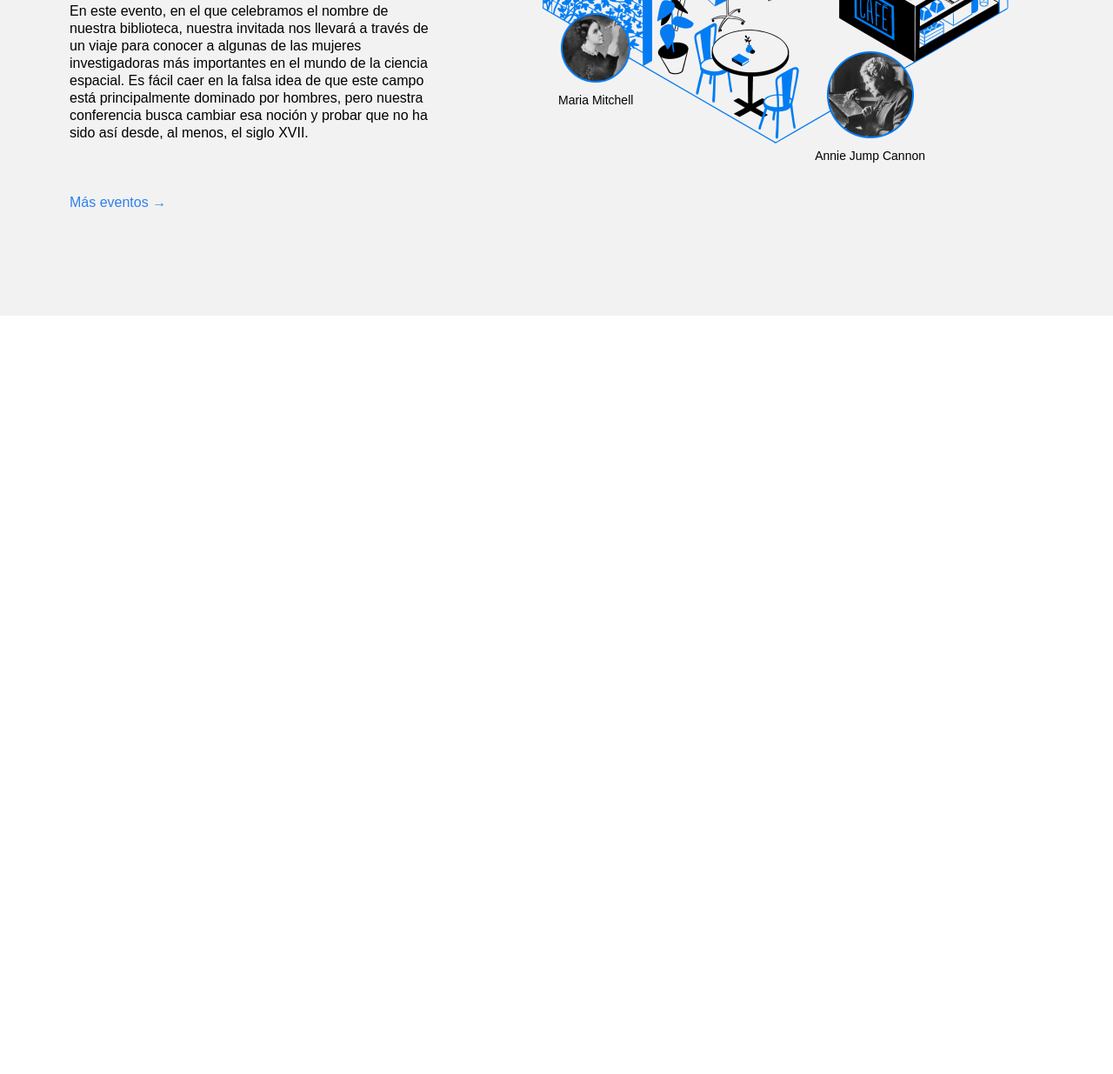
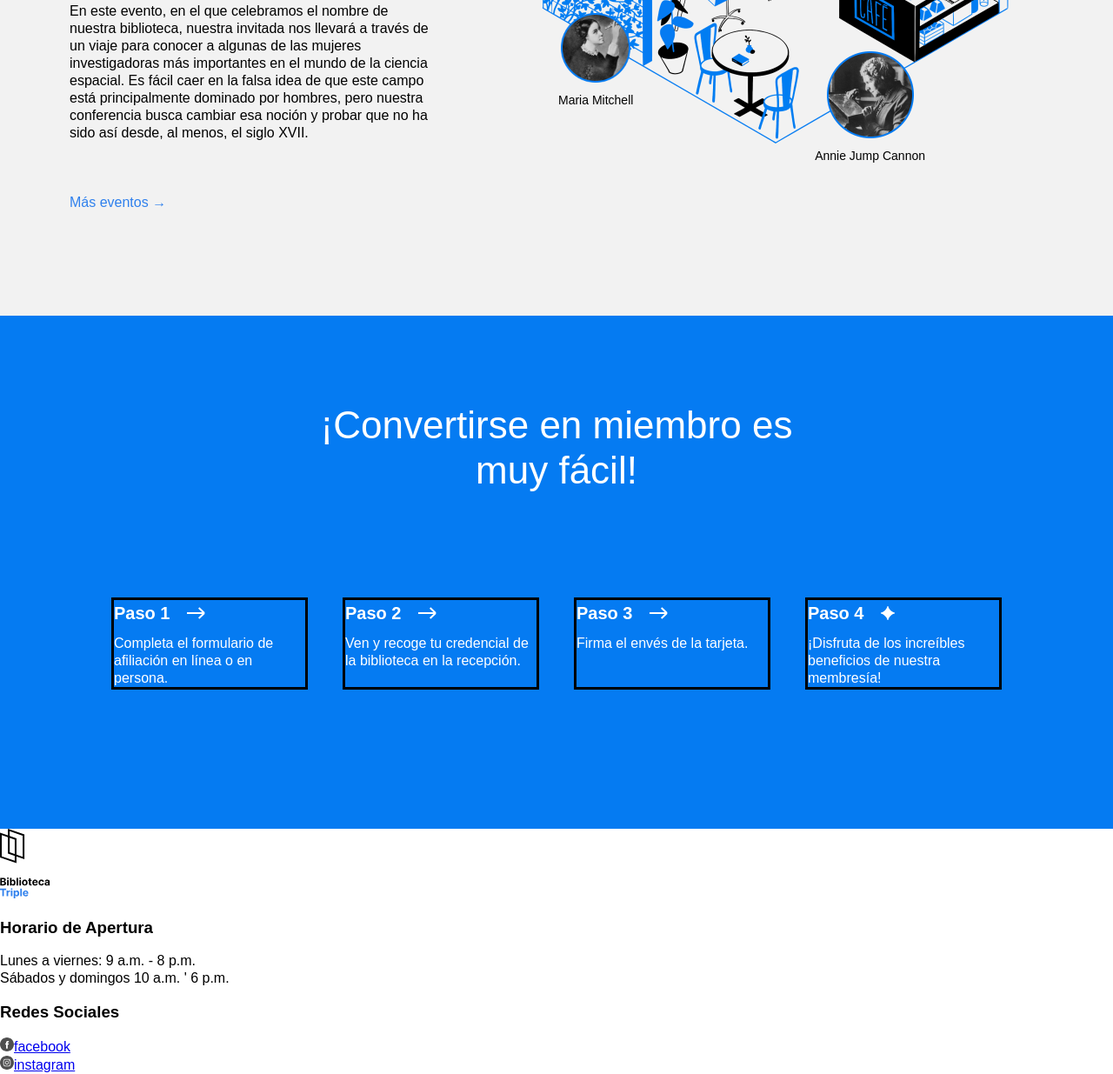
Before and after one commit to Gab-Zuin/web_project_library, a plain HTML site: page index.html in a window 1280 px wide. Shown: the part 2575-3810 px from the top of the page at 87% size. Before the commit the page ends 2938 px from the top, so only its background shows below. Drawn offline with Linux system fonts and the light colour scheme.

Commit message:
Integracion footer

```diff
--- a/index.html
+++ b/index.html
@@ -214,7 +214,110 @@
           </div>
           <!-- Comienza a crear la composición aquí -->
         </section>
+        <section class="membership">
+          <h2 class="membership__title">
+            ¡Convertirse en miembro es muy fácil!
+          </h2>
+          <ul class="membership__steps">
+            <li class="step">
+              <h3 class="step__title">
+                Paso 1
+                <img
+                  src="./images/icon_step_forward.svg"
+                  alt="icon forward"
+                  class="step__icon"
+                />
+              </h3>
+              <p class="step__description">
+                Completa el formulario de afiliación en línea o en persona.
+              </p>
+            </li>
+            <li class="step">
+              <h3 class="step__title">
+                Paso 2
+                <img
+                  src="./images/icon_step_forward.svg"
+                  alt="icon forward"
+                  class="step__icon"
+                />
+              </h3>
+              <p class="step__description">
+                Ven y recoge tu credencial de la biblioteca en la recepción.
+              </p>
+            </li>
+            <li class="step">
+              <h3 class="step__title">
+                Paso 3
+                <img
+                  src="./images/icon_step_forward.svg"
+                  alt="icon forward"
+                  class="step__icon"
+                />
+              </h3>
+              <p class="step__description">Firma el envés de la tarjeta.</p>
+            </li>
+            <li class="step">
+              <h3 class="step__title">
+                Paso 4
+                <img
+                  src="./images/icon_step_finish.svg"
+                  alt="icon finish"
+                  class="step__icon"
+                />
+              </h3>
+              <p class="step__description">
+                ¡Disfruta de los increíbles beneficios de nuestra membresía!
+              </p>
+            </li>
+          </ul>
+        </section>
       </main>
+      <footer class="footer">
+        <section class="footer__columns">
+          <div class footer__column>
+            <img
+              src="./images/logo.svg"
+              alt="imagen de logotipo"
+              class="footer__logo"
+            />
+          </div>
+          <div class="footer__column_content_hours">
+            <h3 class="footer__column-heading">Horario de Apertura</h3>
+            <ul class="footer__list">
+              <li class="footer__list-item">
+                Lunes a viernes: 9 a.m. - 8 p.m.
+              </li>
+              <li class="footer__list-item">
+                Sábados y domingos 10 a.m. ' 6 p.m.
+              </li>
+            </ul>
+          </div>
+          <div class="footer__column_content_social">
+            <h3 class footer__column-heading>Redes Sociales</h3>
+            <ul class="footer__list">
+              <li class="footer__list-item">
+                <a class="foot_column-link" href="#">
+                  <img
+                    src="./images/facebook_white.svg"
+                    alt="icono facebook"
+                    class="footer__social-icon"
+                  />facebook</a
+                >
+              </li>
+
+                <ul class="footer__list">
+                  <li class="footer__list-item">
+                    <a class="foot_column-link" href="#">
+                      <img
+                        src="./images/instagram_white.svg"
+                        alt="icono instagram"
+                        class="footer__social-icon"
+                      />instagram</a
+                    >
+                  </li>
+          </div>
+        </section>
+      </footer>
     </div>
   </body>
 </html>
--- a/styles/style.css
+++ b/styles/style.css
@@ -246,7 +246,7 @@
 
 .person_name_feynman {
   top: -30px;
-  left: 0;
+  left: 319px;
 }
 
 .person_name_burbidge {
@@ -290,3 +290,89 @@
   font-size: 14px;
   margin: 0;
 }
+
+.membership {
+  padding: 100px 0 140px;
+  background-color: #057bf2;
+  color: #ffffff;
+}
+
+.membership__title {
+  max-width: 574px;
+  margin: 0 auto;
+  text-align: center;
+  font-size: 44px;
+  font-weight: 500;
+  line-height: 52px;
+}
+
+.membership__steps {
+  list-style-type: none;
+  padding: 0;
+  margin: 100px 0 0;
+  display: flex;
+  justify-content: center;
+}
+
+.step {
+  flex-basis: 220px;
+  margin: 20px;
+  border: solid #000000;
+}
+
+.step__title {
+  margin: 0;
+  font-size: 20px;
+  line-height: 30px;
+  font-weight: 700;
+  display: flex;
+  align-items: center;
+}
+
+.step__icon {
+  margin-left: 20px;
+}
+
+.step__description {
+  margin: 10px 0 0;
+}
+
+.footer {
+  box-sizing: border-box;
+}
+
+.footer__columns {
+}
+
+.footer__column_content_hours {
+}
+
+.footer__column_content_social {
+}
+
+.footer__logo {
+}
+
+.footer__column-heading {
+}
+
+.footer__list {
+  /* El siguiente código elimina los estilos predeterminados del navegador para las listas */
+  list-style-type: none;
+  padding: 0;
+  margin: 0;
+}
+
+.footer__list-item {
+}
+
+.footer__column-link {
+  color: white;
+  text-decoration: none;
+}
+
+.footer__social-icon {
+}
+
+.footer__copyright {
+}
```
